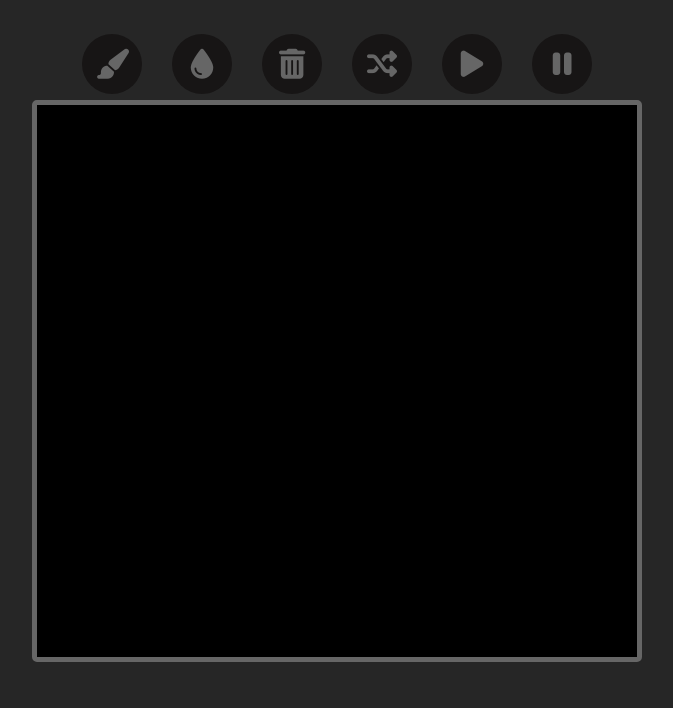
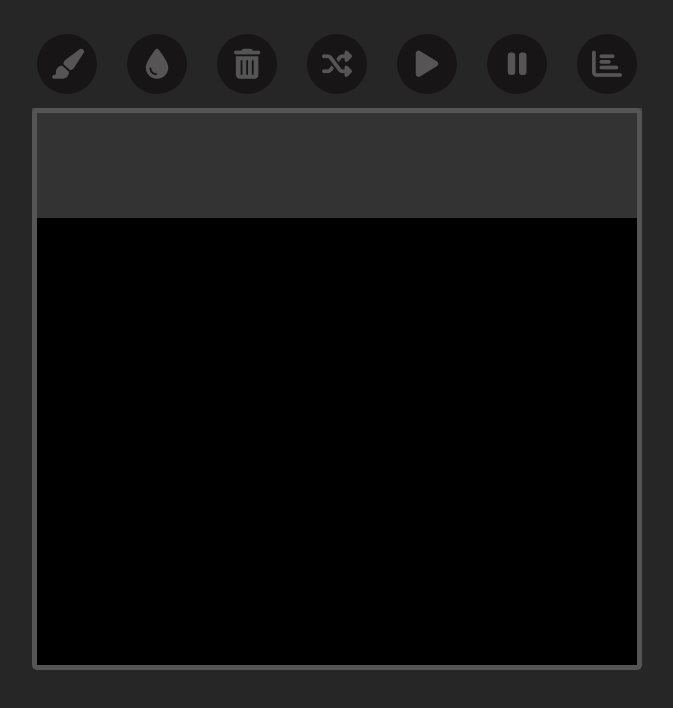
Before and after one commit to ferculell/GameOfLifeByConway, a plain HTML site: page index.html in a window 1280 px wide. Shown: the whole page, without its empty margins (303-976 px from the left). Drawn offline with Linux system fonts and the light colour scheme.

Commit message:
Adds visualization of poblational density

```diff
--- a/css/styles.css
+++ b/css/styles.css
@@ -1,6 +1,15 @@
+#vistas {
+  display: grid;
+  margin: auto;
+}
+
+.grid-container, #grafico {
+  grid-area: 1 / 1;
+}
+
 .grid-container {
   margin: auto;
-  border: 5px solid #666;
+  border: 5px solid #555;
   border-radius: 5px;
   display: grid;
   grid-template-columns: repeat(20, auto);
@@ -35,6 +44,9 @@ padding:0;*/
   background: #262626;
 }
 
+
+/* Starting Hover Glow Buttons credits to @Stockin */
+
 ul {
   margin: 0;
   padding: 0;
@@ -61,7 +73,7 @@ ul li button {
   border-radius: 50%;
   border: none;
   font-size: 30px;
-  color: #666;
+  color: #555;
   transition: 0.5s;
 }
 
@@ -91,4 +103,26 @@ ul li button:hover {
   text-shadow: 0 0 15px #0ff;
 }
 
-/* Hover Glow Buttons credits to @Stockin */
+/* Ending Hover Glow Buttons credits to @Stockin */
+
+
+#grafico {
+  display: flex;
+  align-items: baseline;
+  justify-content: flex-end;
+  margin: auto;
+  margin-top: 100px;
+  z-index: 1;
+  background-color: #555;
+  width: 600px;
+  height: 100px;
+  border: 5px solid #555;
+  opacity: 0.6;
+}
+
+.barras {
+  margin-top: auto;
+  background-color: #0ff;
+  width: 20px;
+  margin-top: auto;
+}
--- a/index.html
+++ b/index.html
@@ -43,9 +43,17 @@
               <i class="fa fa-pause" aria-hidden="true"></i>
             </button>
           </li>
+          <li>
+            <button onclick="mostrarGrafico()">
+              <i class="fas fa-chart-bar" aria-hidden="true"></i>
+            </button>
+          </li>
         </ul>
       </div>
     </div>
-    <div id="tablero" class="grid-container"></div>
+    <div id="vistas">
+      <div id="grafico"></div>
+      <div id="tablero" class="grid-container"></div>
+    </div>
   </body>
 </html>
--- a/js/main.js
+++ b/js/main.js
@@ -15,7 +15,7 @@ const tablero = document.getElementsByTagName("div");
 function plantarCelula(event) {
   let i = event.target.id;
   celulas[parseInt(i)] = 1;
-  if (i != "tablero" && i != "") {
+  if (event.target.classList.contains("casilla")) {
     document.getElementById(i).classList.add("live");
   }
 }
@@ -53,6 +53,7 @@ function limpiarTablero() {
   }
   densidadPoblacional = []; // Reinicia el historial de densidad poblacional
   renderizar();
+  graficarPoblacion();
 }
 
 function renderizar() {
@@ -63,6 +64,27 @@ function renderizar() {
     } else if (divCelula.classList.contains("live")) {
       divCelula.classList.remove("live");
     }
+  }
+}
+
+function graficarPoblacion() {
+  let grafico = '';
+  for (let i = densidadPoblacional.length - 30; i < densidadPoblacional.length; i++) {
+    if (densidadPoblacional[i] != null) {
+      grafico += `
+        <div class="barras" style="height: ${densidadPoblacional[i] * 100}%;"></div>
+      `;
+    }
+  }
+  document.getElementById("grafico").innerHTML = grafico;
+}
+
+function mostrarGrafico() {
+  let vista = document.getElementById("grafico");
+  if (vista.style.display === "none") {
+    vista.style.display = "flex";
+  } else {
+    vista.style.display = "none";
   }
 }
 
@@ -130,6 +152,7 @@ function actualizar() {
   densidadPoblacional.push(porcentajeVivas);
 
   renderizar();
+  graficarPoblacion();
 }
 
 let vida;
@@ -140,5 +163,4 @@ function activar() {
 
 function desactivar() {
   clearInterval(vida);
-  console.log(densidadPoblacional);  // Muestra por consola las estadísticas acumuladas
 }
```
